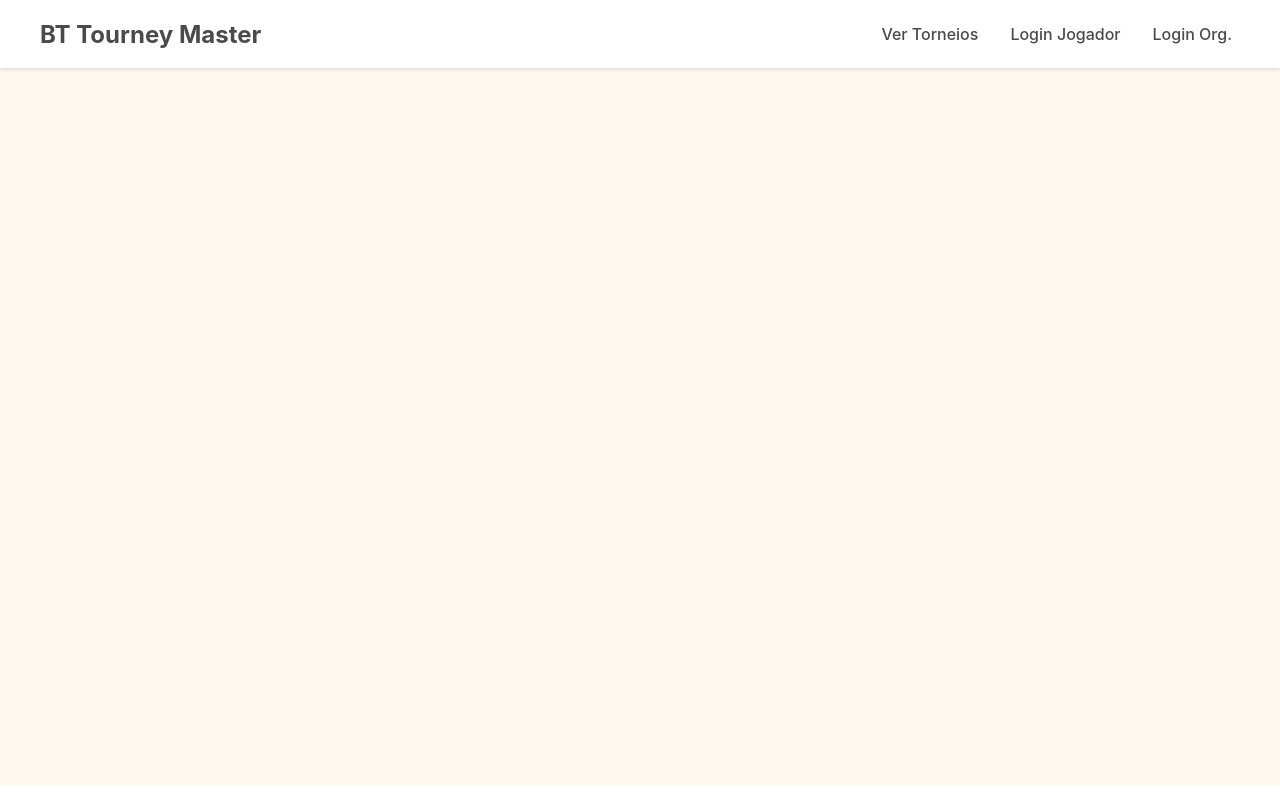
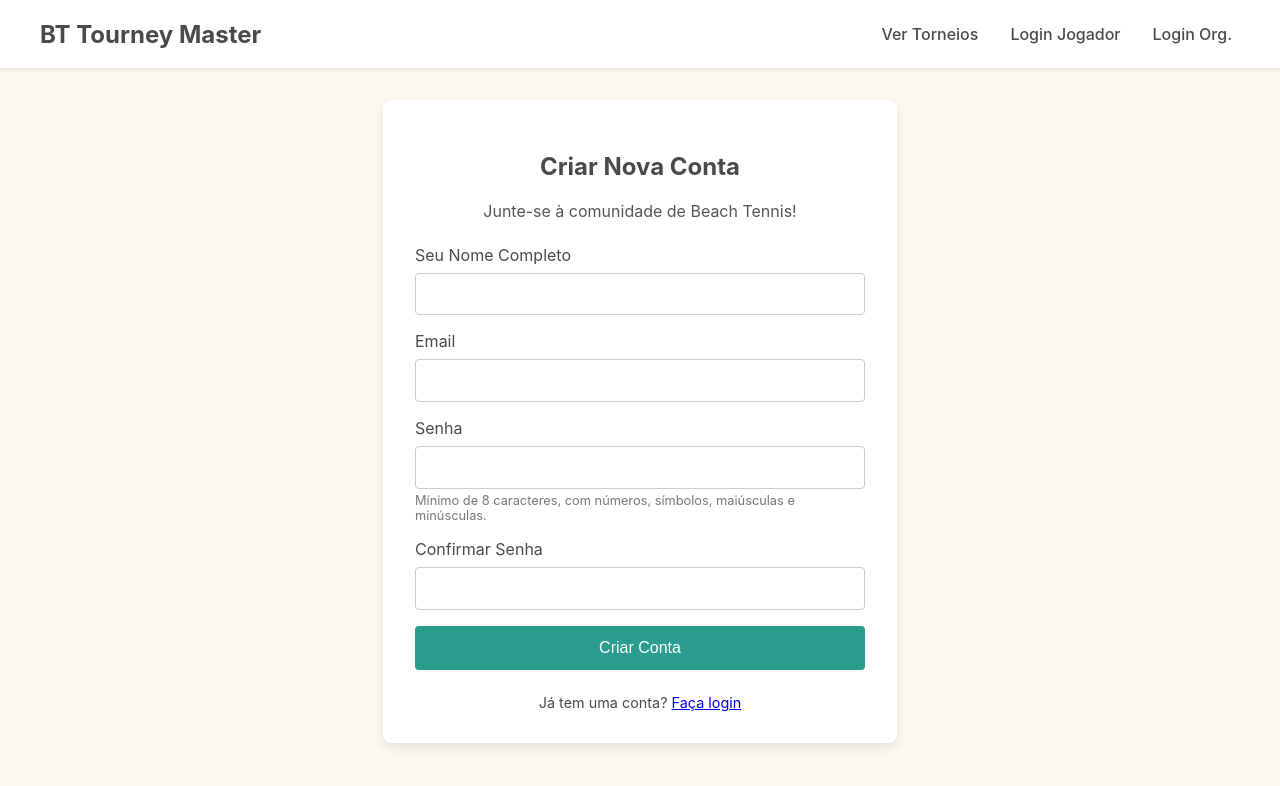
Before and after one commit to jvtesteves/bt-tourney-master-front, a Vue app: page /cadastro in a window 1280 px wide. Shown: the top 786 px of the page. Built offline with nearby package versions, Linux system fonts and the light colour scheme; what aws-amplify would draw is missing.

Commit message:
Atualizações no frontend para experiência de usuário, adição do processo de cadastro de conta e correção de erro do backend na atualização de resultados

```diff
--- a/src/store/auth.ts
+++ b/src/store/auth.ts
@@ -3,6 +3,7 @@ import { signOut } from 'aws-amplify/auth'
 
 interface DadosCognitoUtilizador {
   username: string;
+  name?: string;
 }
 type TipoUtilizador = 'organizador' | 'jogador'
 interface Utilizador {
--- /dev/null
+++ b/src/views/CadastroUsuario.vue
@@ -0,0 +1,154 @@
+<template>
+  <div class="cadastro-container">
+    <form @submit.prevent="handleCadastro" class="form-cadastro">
+      <h2>Criar Nova Conta</h2>
+      <p class="subtitulo">Junte-se à comunidade de Beach Tennis!</p>
+
+      <div v-if="errorMessage" class="error-message">
+        {{ errorMessage }}
+      </div>
+
+      <div class="form-grupo">
+        <label for="name">Seu Nome Completo</label>
+        <input type="text" id="name" v-model="name" required />
+      </div>
+
+      <div class="form-grupo">
+        <label for="email">Email</label>
+        <input type="email" id="email" v-model="email" required />
+      </div>
+      <div class="form-grupo">
+        <label for="password">Senha</label>
+        <input type="password" id="password" v-model="password" required />
+        <p class="password-hint">Mínimo de 8 caracteres, com números, símbolos, maiúsculas e minúsculas.</p>
+      </div>
+       <div class="form-grupo">
+        <label for="confirm-password">Confirmar Senha</label>
+        <input type="password" id="confirm-password" v-model="confirmPassword" required />
+      </div>
+
+      <button type="submit" class="btn-cadastrar" :disabled="isLoading">
+        {{ isLoading ? 'A Criar...' : 'Criar Conta' }}
+      </button>
+
+      <div class="link-login">
+        Já tem uma conta? <router-link to="/login/jogador">Faça login</router-link>
+      </div>
+    </form>
+  </div>
+</template>
+
+<script setup lang="ts">
+import { ref } from 'vue';
+import { useRouter } from 'vue-router';
+import { signUp } from 'aws-amplify/auth';
+
+const router = useRouter();
+const name = ref('');
+const email = ref('');
+const password = ref('');
+const confirmPassword = ref('');
+const isLoading = ref(false);
+const errorMessage = ref('');
+
+async function handleCadastro() {
+  if (password.value !== confirmPassword.value) {
+    errorMessage.value = 'As senhas não coincidem.';
+    return;
+  }
+
+  isLoading.value = true;
+  errorMessage.value = '';
+
+  try {
+    await signUp({
+      username: email.value,
+      password: password.value,
+      options: {
+        userAttributes: {
+          email: email.value,
+          name: name.value,
+        },
+      }
+    });
+
+    router.push({ name: 'ConfirmacaoCadastro', query: { email: email.value } });
+
+  } catch (error: unknown) {
+    console.error("Erro ao fazer o cadastro:", error);
+    if (error instanceof Error) {
+      errorMessage.value = error.message || 'Ocorreu um erro durante o cadastro.';
+    } else {
+      errorMessage.value = 'Ocorreu um erro desconhecido.';
+    }
+  } finally {
+    isLoading.value = false;
+  }
+}
+</script>
+
+<style scoped>
+.cadastro-container {
+  display: flex;
+  justify-content: center;
+  align-items: center;
+  padding: 2rem;
+}
+.form-cadastro {
+  width: 100%;
+  max-width: 450px;
+  padding: 2rem;
+  background-color: white;
+  border-radius: 8px;
+  box-shadow: 0 4px 12px rgba(0, 0, 0, 0.1);
+}
+h2, .subtitulo {
+  text-align: center;
+}
+.subtitulo {
+  color: #555;
+  margin-bottom: 1.5rem;
+}
+.form-grupo {
+  margin-bottom: 1rem;
+}
+label {
+  display: block;
+  margin-bottom: 0.5rem;
+}
+input {
+  width: 100%;
+  padding: 0.8rem;
+  border: 1px solid #ccc;
+  border-radius: 4px;
+  box-sizing: border-box;
+}
+.password-hint {
+    font-size: 0.8rem;
+    color: #777;
+    margin-top: 0.3rem;
+}
+.btn-cadastrar {
+  width: 100%;
+  padding: 0.8rem;
+  background-color: #2a9d8f;
+  color: white;
+  border: none;
+  border-radius: 4px;
+  font-size: 1rem;
+  cursor: pointer;
+}
+.btn-cadastrar:disabled {
+    background-color: #ccc;
+}
+.error-message {
+  color: #e74c3c;
+  text-align: center;
+  margin-bottom: 1rem;
+}
+.link-login {
+    text-align: center;
+    margin-top: 1.5rem;
+    font-size: 0.9rem;
+}
+</style>
--- /dev/null
+++ b/src/views/ConfirmacaoCadastro.vue
@@ -0,0 +1,126 @@
+<template>
+  <div class="confirmacao-container">
+    <form @submit.prevent="handleConfirmacao" class="form-confirmacao">
+      <h2>Confirme a sua Conta</h2>
+      <p class="subtitulo">Enviámos um código de verificação para o seu email: <strong>{{ email }}</strong></p>
+
+      <div v-if="errorMessage" class="error-message">
+        {{ errorMessage }}
+      </div>
+
+      <div class="form-grupo">
+        <label for="code">Código de Confirmação</label>
+        <input type="text" id="code" v-model="confirmationCode" required />
+      </div>
+
+      <button type="submit" class="btn-confirmar" :disabled="isLoading">
+        {{ isLoading ? 'A Confirmar...' : 'Confirmar e Entrar' }}
+      </button>
+    </form>
+  </div>
+</template>
+
+<script setup lang="ts">
+import { ref, onMounted } from 'vue';
+import { useRoute, useRouter } from 'vue-router';
+import { confirmSignUp } from 'aws-amplify/auth';
+
+const route = useRoute();
+const router = useRouter();
+
+const email = ref('');
+const confirmationCode = ref('');
+const isLoading = ref(false);
+const errorMessage = ref('');
+
+// Pega o email do parâmetro da URL assim que a página é carregada
+onMounted(() => {
+  email.value = (route.query.email as string) || '';
+  if (!email.value) {
+    errorMessage.value = 'Email não fornecido. Por favor, volte à página de cadastro.';
+  }
+});
+
+async function handleConfirmacao() {
+  isLoading.value = true;
+  errorMessage.value = '';
+
+  try {
+    // Chama a função de confirmação do Cognito
+    await confirmSignUp({
+      username: email.value,
+      confirmationCode: confirmationCode.value,
+    });
+
+    alert('Conta confirmada com sucesso! Por favor, faça o login.');
+    // Redireciona para a página de login após a confirmação
+    router.push('/login/jogador');
+
+  } catch (error: unknown) {
+    console.error("Erro ao confirmar o cadastro:", error);
+    if (error instanceof Error) {
+      errorMessage.value = error.message || 'Ocorreu um erro durante a confirmação.';
+    } else {
+      errorMessage.value = 'Ocorreu um erro desconhecido.'
+    }
+  } finally {
+    isLoading.value = false;
+  }
+}
+</script>
+
+<style scoped>
+.confirmacao-container {
+  display: flex;
+  justify-content: center;
+  align-items: center;
+  padding: 2rem;
+}
+.form-confirmacao {
+  width: 100%;
+  max-width: 450px;
+  padding: 2rem;
+  background-color: white;
+  border-radius: 8px;
+  box-shadow: 0 4px 12px rgba(0, 0, 0, 0.1);
+}
+h2, .subtitulo {
+  text-align: center;
+}
+.subtitulo {
+  color: #555;
+  margin-bottom: 1.5rem;
+}
+.form-grupo {
+  margin-bottom: 1rem;
+}
+label {
+  display: block;
+  margin-bottom: 0.5rem;
+}
+input {
+  width: 100%;
+  padding: 0.8rem;
+  border: 1px solid #ccc;
+  border-radius: 4px;
+  box-sizing: border-box;
+}
+.btn-confirmar {
+  width: 100%;
+  padding: 0.8rem;
+  background-color: #2a9d8f;
+  color: white;
+  border: none;
+  border-radius: 4px;
+  font-size: 1rem;
+  cursor: pointer;
+}
+.btn-confirmar:disabled {
+    background-color: #ccc;
+}
+.error-message {
+  color: #e74c3c;
+  text-align: center;
+  margin-bottom: 1rem;
+}
+</style>
--- a/src/views/CriarTorneio.vue
+++ b/src/views/CriarTorneio.vue
@@ -1,5 +1,11 @@
 <template>
   <div class="criar-torneio-container">
+    <div class="navegacao-voltar">
+      <router-link to="/organizador/gerenciar-torneios" class="voltar-link">
+        &larr; Voltar para Meus Torneios
+      </router-link>
+    </div>
+
     <h2 class="titulo">Criar Novo Torneio</h2>
     <p class="subtitulo">Preencha as informações abaixo para criar seu evento.</p>
 
@@ -18,7 +24,6 @@
         <input type="text" id="local" v-model="form.location" required />
       </div>
 
-      <!-- Layout de datas restaurado -->
       <div class="form-grupo-datas">
         <div class="form-grupo">
           <label for="data-inicio">Data de Início</label>
@@ -49,11 +54,9 @@ const form = ref({
   dataInicio: '',
   dataFim: '',
 })
-
 const isLoading = ref(false)
 const errorMessage = ref('')
 
-// Função para formatar a data para o padrão dd/mm/yyyy
 function formatarData(data: string): string {
   if (!data) return ''
   const [ano, mes, dia] = data.split('-')
@@ -65,27 +68,22 @@ async function submeterFormulario() {
   errorMessage.value = ''
 
   try {
-    // Prepara o objeto de dados para enviar para a API
     const dadosParaApi = {
       name: form.value.name,
       location: form.value.location,
-      // Combina as datas numa única string, como o back-end espera
       dates: `${formatarData(form.value.dataInicio)} a ${formatarData(form.value.dataFim)}`,
       categories: 'A ser definida',
       registrationFee: 0,
     }
 
-    const novoTorneio = await callApi('/tournaments', {
+    await callApi('/tournaments', {
       method: 'POST',
       body: dadosParaApi,
     });
 
-    console.log('Torneio criado com sucesso:', novoTorneio);
-
     router.push('/organizador/gerenciar-torneios');
 
   } catch (error: unknown) {
-    console.error("Erro ao submeter o formulário:", error);
     if (error instanceof Error) {
       errorMessage.value = `Falha ao criar o torneio: ${error.message}`;
     } else {
@@ -98,11 +96,19 @@ async function submeterFormulario() {
 </script>
 
 <style scoped>
-/* Seus estilos originais, que correspondem à imagem */
 .criar-torneio-container {
   max-width: 800px;
   margin: 2rem auto;
   padding: 2rem;
+}
+.navegacao-voltar {
+  margin-bottom: 1.5rem;
+}
+.voltar-link {
+  text-decoration: none;
+  font-weight: bold;
+  color: var(--cor-texto-principal);
+  display: inline-block;
 }
 .titulo {
   text-align: center;
@@ -153,15 +159,10 @@ async function submeterFormulario() {
   font-size: 1rem;
   font-weight: bold;
   cursor: pointer;
-  transition: background-color 0.2s;
   margin-top: 1rem;
-}
-.btn-criar:hover {
-  background-color: #333;
 }
 .btn-criar:disabled {
   background-color: #ccc;
-  cursor: not-allowed;
 }
 .error-message {
   background-color: #f8d7da;
--- a/src/views/DashboardJogador.vue
+++ b/src/views/DashboardJogador.vue
@@ -1,7 +1,11 @@
 <template>
   <div class="dashboard-container">
     <h2 class="titulo">Meu Painel</h2>
-    <p v-if="auth.dadosDoUtilizador.value" class="subtitulo">
+    <p v-if="auth.dadosDoUtilizador.value?.name" class="subtitulo">
+      Bem-vindo, {{ auth.dadosDoUtilizador.value.name }}!
+    </p>
+    <!-- Fallback para o email se o nome não estiver disponível -->
+    <p v-else-if="auth.dadosDoUtilizador.value?.username" class="subtitulo">
       Bem-vindo, {{ auth.dadosDoUtilizador.value.username }}!
     </p>
 
@@ -66,11 +70,10 @@ const errorMessage = ref('')
 // onMounted é executado assim que o componente é carregado
 onMounted(async () => {
   try {
-    // Chama o endpoint protegido
+    // Chama o nosso novo endpoint protegido
     const data = await callApi('/my-inscriptions')
     myInscriptions.value = data
   } catch (error: unknown) {
-    console.error("Falha ao obter as inscrições do jogador:", error)
     if (error instanceof Error) {
       errorMessage.value = `Não foi possível carregar os seus torneios. ${error.message}`
     } else {
```
Also changed, not shown: src/router/index.ts (+14 -56 lines), src/views/ChaveamentoTorneio.vue (+55 -21 lines), src/views/DetalhesTorneio.vue (+26 -23 lines), src/views/InscricaoTorneio.vue (+16 -20 lines), src/views/LoginJogador.vue (+32 -37 lines), src/views/LoginOrganizador.vue (+28 -36 lines).
